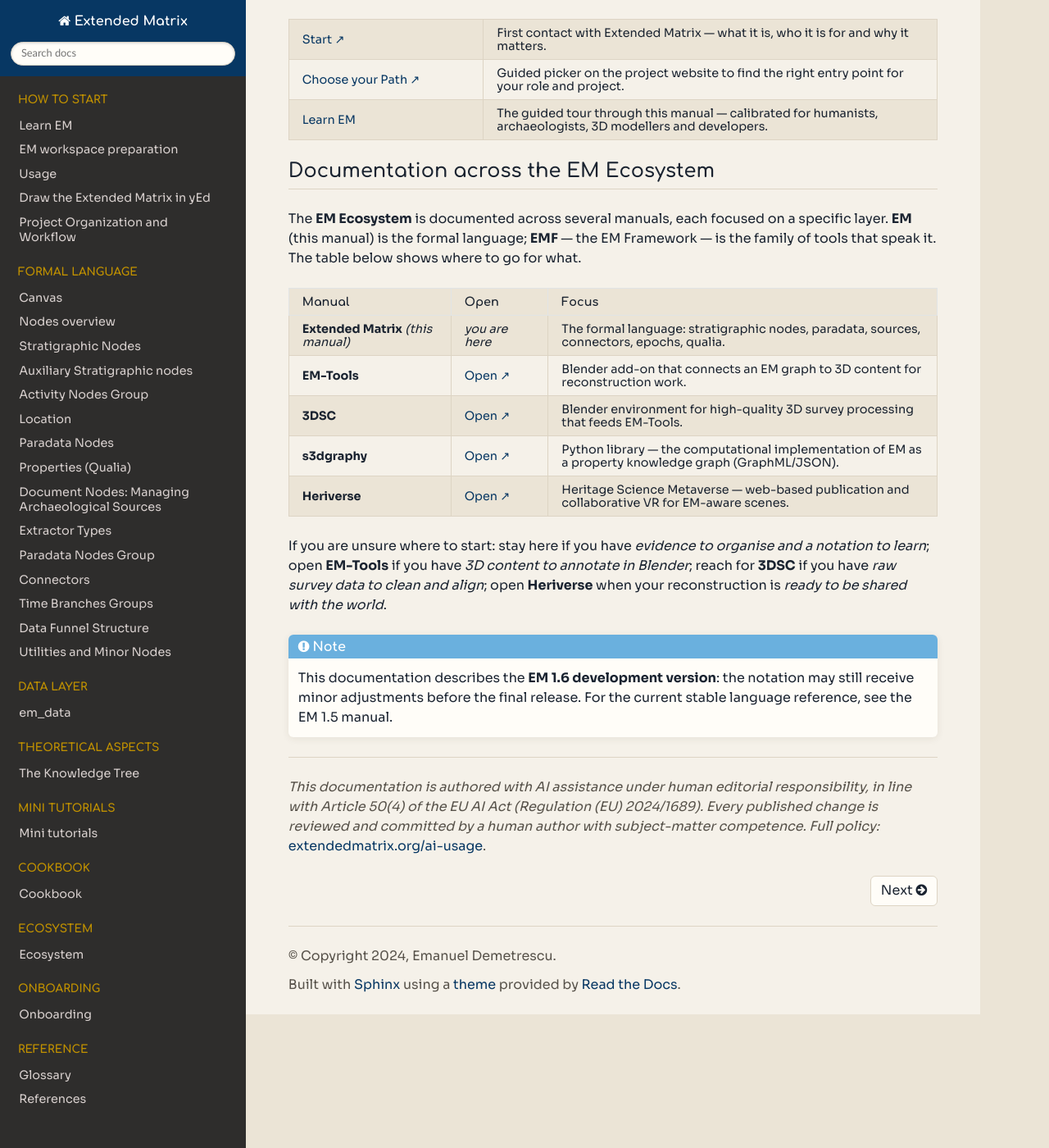
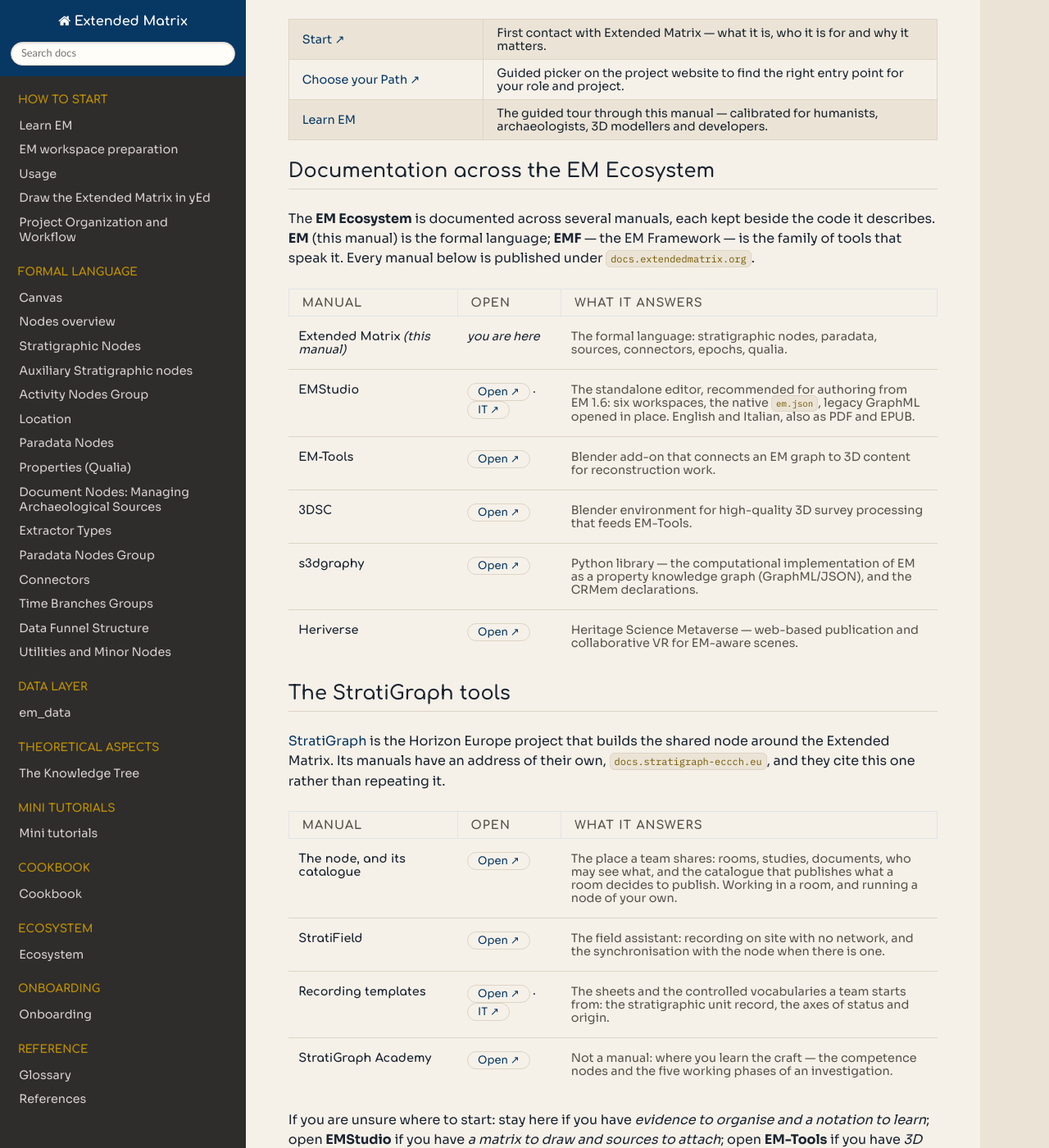
Before and after one commit to zalmoxes-laran/ExtendedMatrix-doc, a Sphinx documentation site: the page built from docs/index.rst, in a window 1280 px wide and 1400 px high, scrolled down 607 px. Shown: the whole window at 82% size. Built offline with Sphinx 7.4.7 and the Read the Docs theme 3.1.0, drawn with Linux system fonts in a browser that asks for light colours; pages that are not in the unit, such as notebooks, are missing from menus; some of the changed text lies outside the part shown.

Commit message:
La pagina iniziale nomina tutti i manuali, EMStudio e StratiGraph compresi
La tavola «Documentation across the EM Ecosystem» elencava EM-Tools, 3DSC,
s3dgraphy e Heriverse: mancava EMStudio, che dalla 1.6 è la superficie di
redazione consigliata, e mancava del tutto la famiglia StratiGraph, che pure
documenta il nodo con cui questi strumenti lavorano. Ora le case sono due e
dichiarate — docs.extendedmatrix.org e docs.stratigraph-eccch.eu — con le
lingue e i formati detti dove ci sono, e la riga «se non sai da dove partire»
nomina anche EMStudio e il lavoro condiviso con una squadra.

La tavola porta :class: em-manuals e il ponte del marchio la disegna a schede;
nel sorgente resta una tabella, quindi PDF ed EPUB escono interi.

```diff
--- a/docs/_static/brand/sphinx-rtd-bridge.css
+++ b/docs/_static/brand/sphinx-rtd-bridge.css
@@ -199,3 +199,48 @@ hr, .rst-content hr { border-color: var(--sg-line); }
 @media screen and (max-width: 768px) {
   .wy-nav-content { padding: var(--sg-space-5) var(--sg-space-4); }
 }
+
+/* ── la tavola dei manuali ───────────────────────────────────────────────────
+   Una `list-table` con `:class: em-manuals` smette di essere una griglia di
+   celle e diventa una fila di schede: niente reticolo, una riga sottile fra una
+   voce e l'altra, il nome che pesa e la colonna «Open» che si legge come un
+   bottone. Resta una tabella nel sorgente, quindi esce intera anche nel PDF e
+   nell'EPUB, dove questo foglio non arriva. */
+.rst-content table.em-manuals,
+.rst-content table.em-manuals.docutils { border: none; }
+.rst-content table.em-manuals thead th {
+  background: transparent;
+  border: none;
+  border-bottom: 2px solid var(--sg-line);
+  font-size: var(--sg-text-sm);
+  letter-spacing: .08em;
+  text-transform: uppercase;
+  color: var(--sg-muted);
+}
+.rst-content table.em-manuals td {
+  border: none;
+  border-bottom: 1px solid var(--sg-line);
+  background: transparent !important;
+  padding: var(--sg-space-4) var(--sg-space-3);
+  vertical-align: top;
+}
+.rst-content table.em-manuals tr:last-child td { border-bottom: none; }
+.rst-content table.em-manuals td:first-child { font-size: var(--sg-text-lg); }
+.rst-content table.em-manuals td:first-child strong { font-family: var(--sg-font-display); }
+.rst-content table.em-manuals td:nth-child(2) a {
+  display: inline-block;
+  padding: 2px var(--sg-space-3);
+  border: 1px solid var(--sg-line);
+  border-radius: var(--sg-radius-pill);
+  font-size: var(--sg-text-sm);
+  text-decoration: none;
+}
+.rst-content table.em-manuals td:nth-child(2) a:hover {
+  background: var(--sg-accent);
+  border-color: var(--sg-accent);
+  color: #fff;
+}
+.rst-content table.em-manuals td:last-child { color: var(--sg-muted); }
+@media screen and (max-width: 700px) {
+  .rst-content table.em-manuals td:first-child { font-size: var(--sg-text-base); }
+}
--- a/docs/index.rst
+++ b/docs/index.rst
@@ -44,23 +44,29 @@ Quick start
 Documentation across the EM Ecosystem
 =====================================
 
-The **EM Ecosystem** is documented across several manuals, each focused on
-a specific layer. **EM** (this manual) is the formal language; **EMF** —
-the EM Framework — is the family of tools that speak it. The table below
-shows where to go for what.
+The **EM Ecosystem** is documented across several manuals, each kept beside
+the code it describes. **EM** (this manual) is the formal language; **EMF** —
+the EM Framework — is the family of tools that speak it. Every manual below
+is published under ``docs.extendedmatrix.org``.
 
 .. list-table::
-   :widths: 25 15 60
+   :widths: 26 16 58
    :header-rows: 1
-   :class: longtable
+   :class: em-manuals
 
    * - Manual
      - Open
-     - Focus
+     - What it answers
    * - **Extended Matrix** *(this manual)*
      - *you are here*
      - The formal language: stratigraphic nodes, paradata, sources,
        connectors, epochs, qualia.
+   * - **EMStudio**
+     - `Open ↗ <https://docs.extendedmatrix.org/projects/emstudio-doc/en/1.6/>`__
+       · `IT ↗ <https://docs.extendedmatrix.org/projects/emstudio-doc/it/1.6/>`__
+     - The standalone editor, recommended for authoring from EM 1.6: six
+       workspaces, the native ``em.json``, legacy GraphML opened in place.
+       English and Italian, also as PDF and EPUB.
    * - **EM-Tools**
      - `Open ↗ <https://docs.extendedmatrix.org/projects/EM-tools/en/1.5/>`__
      - Blender add-on that connects an EM graph to 3D content for
@@ -72,17 +78,54 @@ shows where to go for what.
    * - **s3dgraphy**
      - `Open ↗ <https://docs.extendedmatrix.org/projects/s3dgraphy/en/v1.6/>`__
      - Python library — the computational implementation of EM as a
-       property knowledge graph (GraphML/JSON).
+       property knowledge graph (GraphML/JSON), and the CRMem declarations.
    * - **Heriverse**
      - `Open ↗ <https://docs.extendedmatrix.org/projects/heriverse/en/1.5/>`__
      - Heritage Science Metaverse — web-based publication and
        collaborative VR for EM-aware scenes.
 
+The StratiGraph tools
+=====================
+
+`StratiGraph <https://stratigraph-eccch.eu>`__ is the Horizon Europe project
+that builds the shared node around the Extended Matrix. Its manuals have an
+address of their own, ``docs.stratigraph-eccch.eu``, and they cite this one
+rather than repeating it.
+
+.. list-table::
+   :widths: 26 16 58
+   :header-rows: 1
+   :class: em-manuals
+
+   * - Manual
+     - Open
+     - What it answers
+   * - **The node, and its catalogue**
+     - `Open ↗ <https://docs.stratigraph-eccch.eu/projects/node/en/latest/>`__
+     - The place a team shares: rooms, studies, documents, who may see what,
+       and the catalogue that publishes what a room decides to publish.
+       Working in a room, and running a node of your own.
+   * - **StratiField**
+     - `Open ↗ <https://docs.stratigraph-eccch.eu/projects/field/en/latest/>`__
+     - The field assistant: recording on site with no network, and the
+       synchronisation with the node when there is one.
+   * - **Recording templates**
+     - `Open ↗ <https://docs.stratigraph-eccch.eu/projects/templates/en/v0.1.0/>`__
+       · `IT ↗ <https://docs.stratigraph-eccch.eu/projects/templates/it/v0.1.0/>`__
+     - The sheets and the controlled vocabularies a team starts from: the
+       stratigraphic unit record, the axes of status and origin.
+   * - **StratiGraph Academy**
+     - `Open ↗ <https://academy.stratigraph-eccch.eu>`__
+     - Not a manual: where you learn the craft — the competence nodes and
+       the five working phases of an investigation.
+
 If you are unsure where to start: stay here if you have *evidence to
-organise and a notation to learn*; open **EM-Tools** if you have *3D
-content to annotate in Blender*; reach for **3DSC** if you have *raw
-survey data to clean and align*; open **Heriverse** when your
-reconstruction is *ready to be shared with the world*.
+organise and a notation to learn*; open **EMStudio** if you have *a matrix
+to draw and sources to attach*; open **EM-Tools** if you have *3D content to
+annotate in Blender*; reach for **3DSC** if you have *raw survey data to
+clean and align*; open **Heriverse** when your reconstruction is *ready to be
+shared with the world*; and look at the **StratiGraph** manuals when the work
+is shared with a team rather than kept on one computer.
 
 .. note::
 
```
